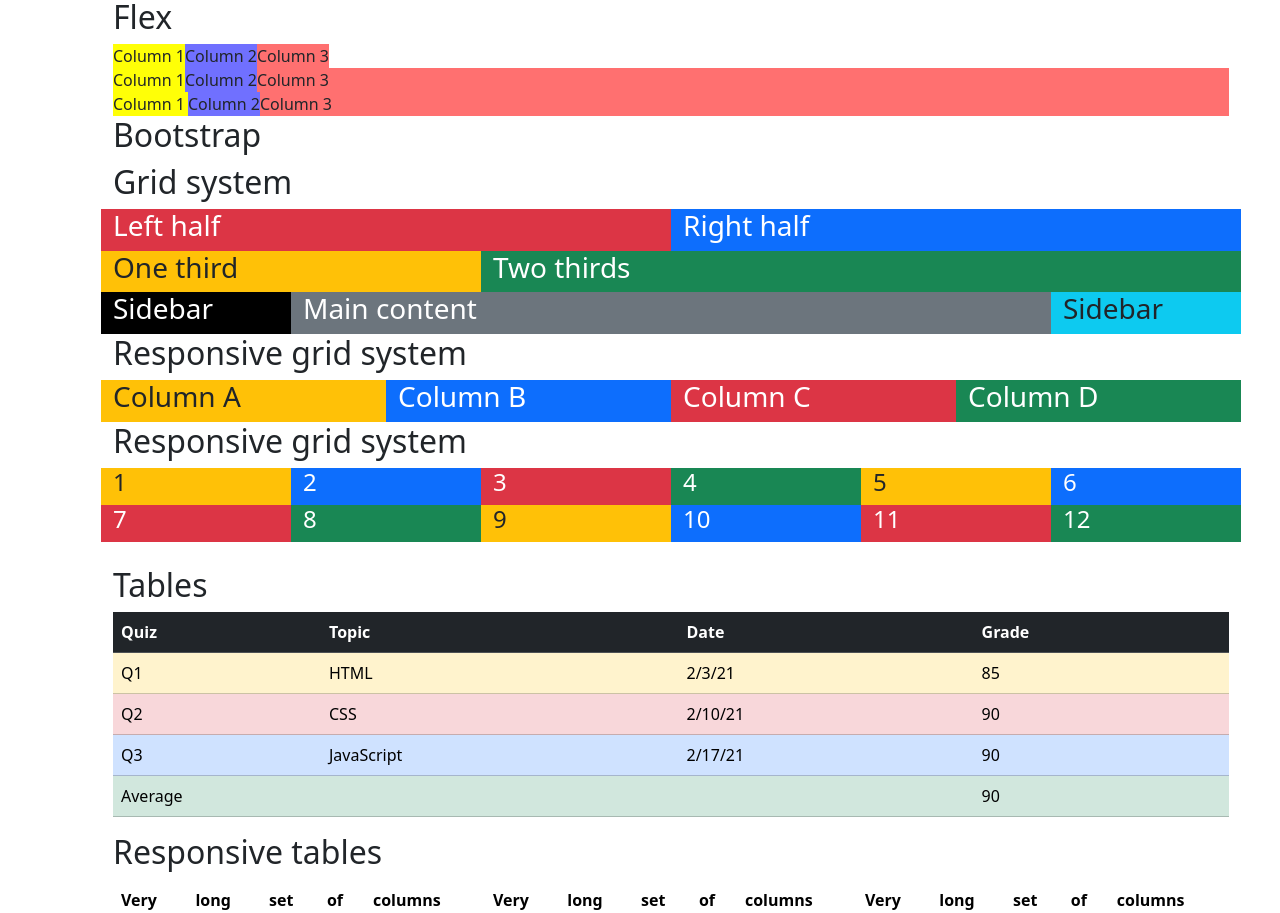
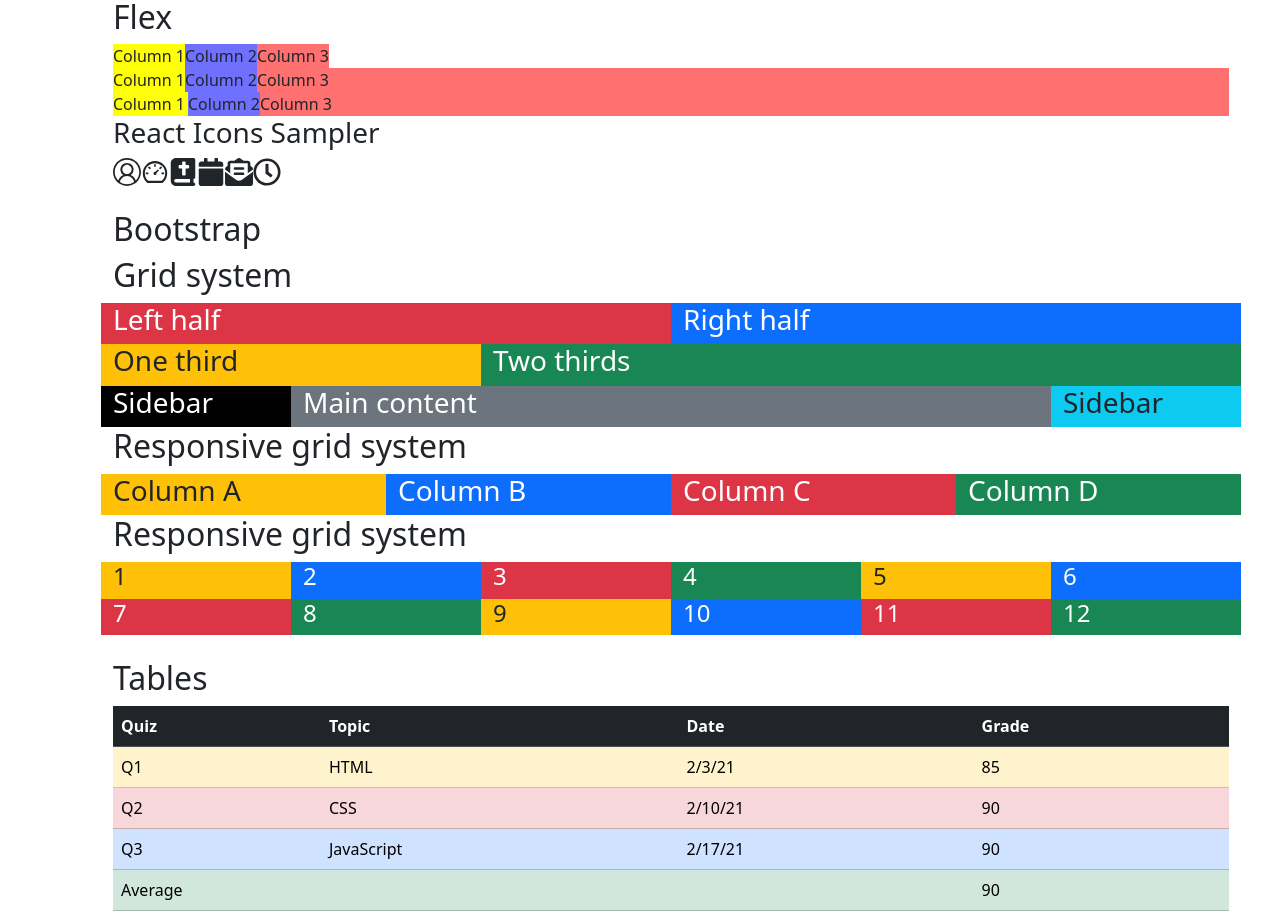
Before and after one commit to carynd/kambaz-next-js, a Next.js app: page /Labs/Lab2 in a window 1280 px wide. Shown: the part 5257-6170 px from the top of the page. Built offline with nearby package versions, Linux system fonts and the light colour scheme.

Commit message:
ReactIcons added

```diff
--- a/src/app/Labs/Lab2/ReactIcons.tsx
+++ b/src/app/Labs/Lab2/ReactIcons.tsx
@@ -2,6 +2,7 @@
 import { AiOutlineDashboard } from "react-icons/ai";
 import { FaBookBible } from "react-icons/fa6";
 import { VscAccount } from "react-icons/vsc";
+
 export default function ReactIconsSampler() {
   return (
     <div id="wd-react-icons-sampler" className="mb-4">
--- a/src/app/Labs/Lab2/page.tsx
+++ b/src/app/Labs/Lab2/page.tsx
@@ -19,6 +19,8 @@
 import BootstrapLists from "./BootstrapLists";
 import BootstrapForms from "./BootstrapForms";
 import BootstrapNavigation from "./BootstrapNavigation";
+
+import ReactIconsSampler from "./ReactIcons";
 
 export default function Lab2() {
   return (
@@ -85,6 +87,7 @@
         <Float />
         <GridLayout />
         <Flex />
+        <ReactIconsSampler />
         <BootstrapGrids />
         <ScreenSizeLabel />
         <BootstrapTables />
```
